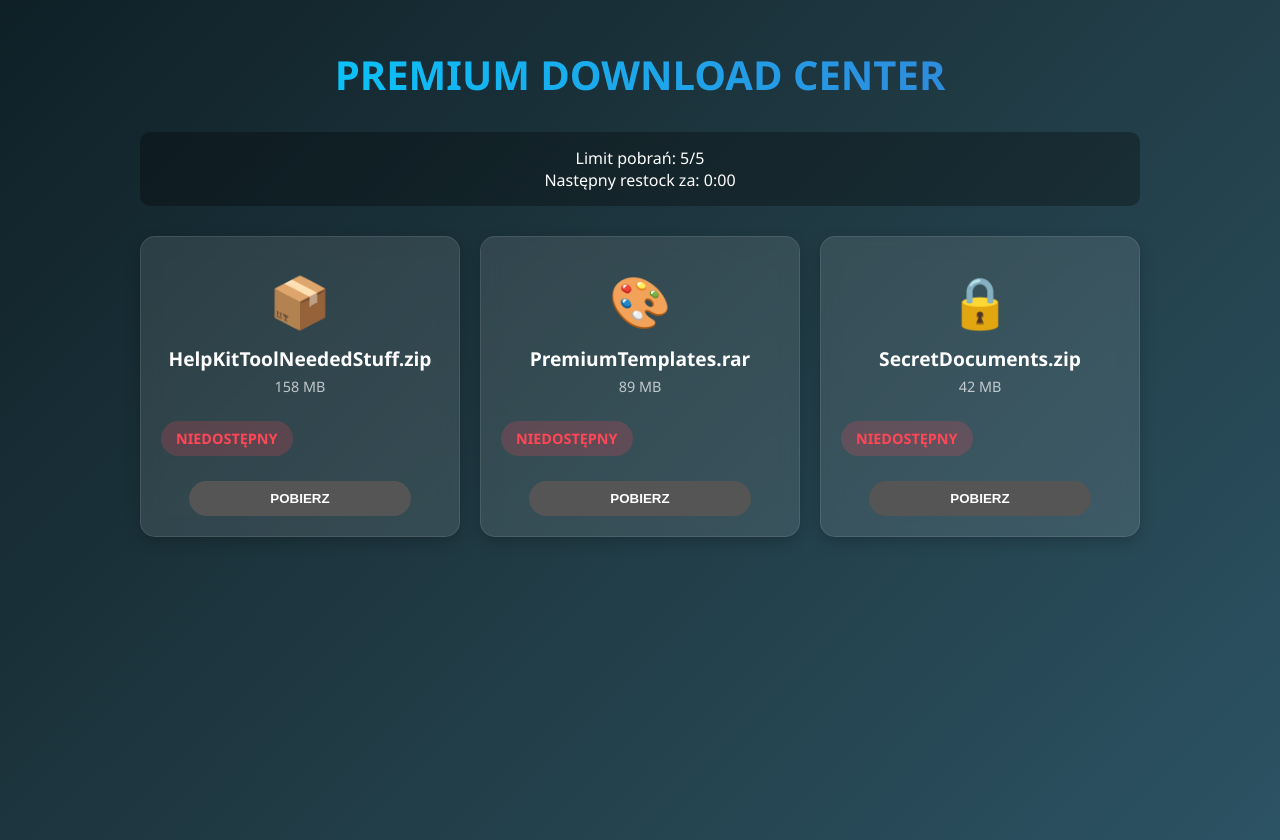
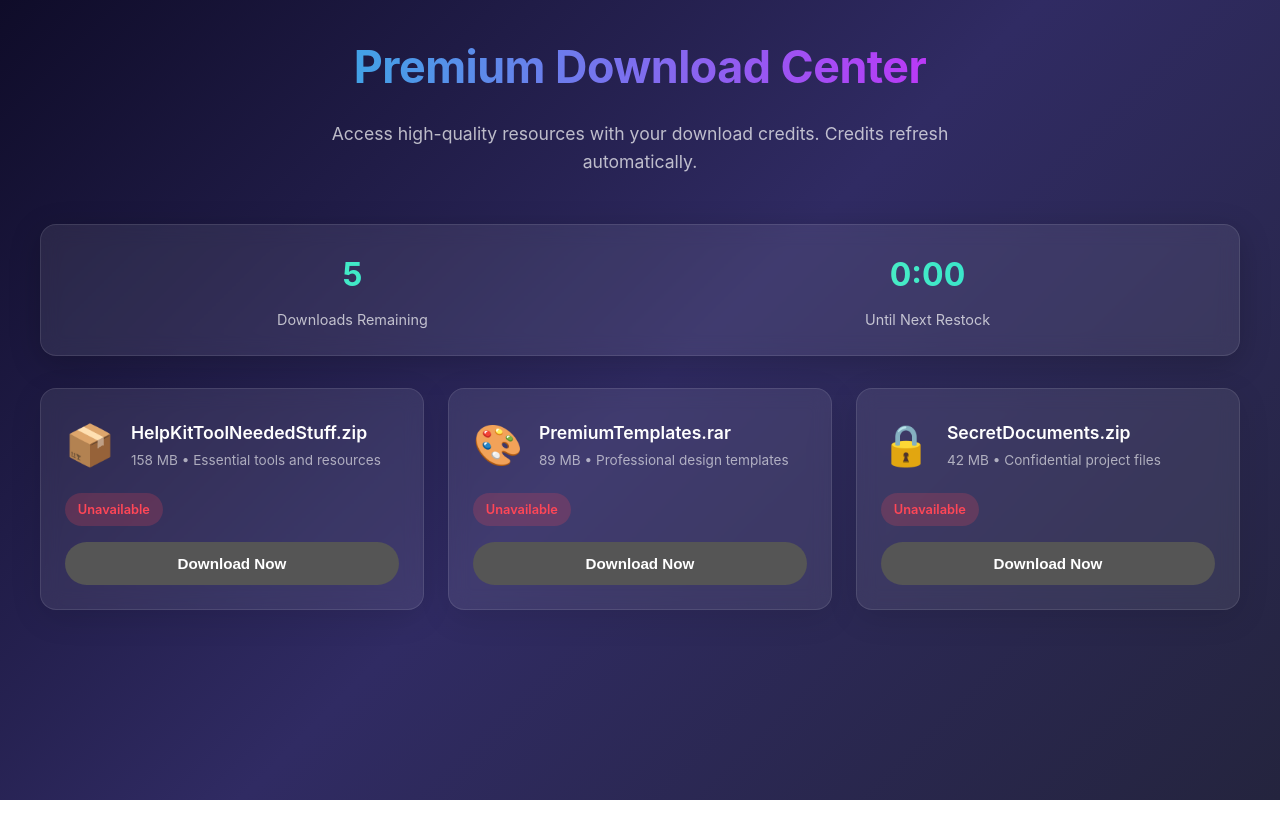
Before and after one commit to sus11243323/labuub, a plain HTML site: page index.html in a window 1280 px wide. After the commit the page ends 800 px from the top, so only its background shows below. Drawn offline with Linux system fonts and the light colour scheme; no server answers.

Commit message:
Update index.html213

```diff
--- a/index.html
+++ b/index.html
@@ -1,211 +1,289 @@
 <!DOCTYPE html>
-<html lang="pl">
+<html lang="en">
 <head>
     <meta charset="UTF-8">
     <meta name="viewport" content="width=device-width, initial-scale=1.0">
-    <title>🔥 MULTI-FILE DOWNLOAD CENTER 🔥</title>
+    <title>🚀 Premium Download Center 🚀</title>
     <style>
         :root {
-            --primary: #6c5ce7;
-            --secondary: #a29bfe;
-            --success: #00b894;
-            --danger: #d63031;
-            --warning: #fdcb6e;
-            --dark: #2d3436;
-            --light: #f5f6fa;
+            --primary: #4361ee;
+            --secondary: #3a0ca3;
+            --success: #4cc9f0;
+            --danger: #f72585;
+            --dark: #1a1a2e;
+            --light: #f8f9fa;
+            --card-bg: rgba(255, 255, 255, 0.08);
+        }
+
+        * {
+            box-sizing: border-box;
+            margin: 0;
+            padding: 0;
         }
 
         body {
-            font-family: 'Segoe UI', system-ui, sans-serif;
-            background: linear-gradient(135deg, #0f2027, #203a43, #2c5364);
+            font-family: 'Inter', -apple-system, BlinkMacSystemFont, sans-serif;
+            background: linear-gradient(135deg, #0f0c29, #302b63, #24243e);
             min-height: 100vh;
-            margin: 0;
-            padding: 20px;
             color: white;
+            padding: 2rem;
+            line-height: 1.6;
         }
 
         .container {
-            max-width: 1000px;
+            max-width: 1200px;
             margin: 0 auto;
         }
 
+        header {
+            text-align: center;
+            margin-bottom: 3rem;
+        }
+
         h1 {
+            font-size: 2.8rem;
+            margin-bottom: 1rem;
+            background: linear-gradient(90deg, #00dbde, #fc00ff);
+            -webkit-background-clip: text;
+            background-clip: text;
+            color: transparent;
+            letter-spacing: -0.5px;
+        }
+
+        .subtitle {
+            color: rgba(255, 255, 255, 0.7);
+            font-size: 1.1rem;
+            max-width: 700px;
+            margin: 0 auto;
+        }
+
+        .stats-card {
+            background: var(--card-bg);
+            backdrop-filter: blur(10px);
+            border-radius: 16px;
+            padding: 1.5rem;
+            margin-bottom: 2rem;
+            display: flex;
+            justify-content: space-between;
+            align-items: center;
+            border: 1px solid rgba(255, 255, 255, 0.1);
+            box-shadow: 0 8px 32px rgba(0, 0, 0, 0.2);
+        }
+
+        .stat-item {
             text-align: center;
-            font-size: 2.5rem;
-            margin-bottom: 30px;
-            background: linear-gradient(90deg, #00d2ff, #3a7bd5);
+            flex: 1;
+        }
+
+        .stat-value {
+            font-size: 2rem;
+            font-weight: 700;
+            background: linear-gradient(90deg, #72ffb6, #10d3d9);
             -webkit-background-clip: text;
             background-clip: text;
             color: transparent;
         }
 
+        .stat-label {
+            font-size: 0.9rem;
+            color: rgba(255, 255, 255, 0.7);
+            margin-top: 0.5rem;
+        }
+
         .files-grid {
             display: grid;
             grid-template-columns: repeat(auto-fill, minmax(300px, 1fr));
-            gap: 20px;
+            gap: 1.5rem;
         }
 
         .file-card {
-            background: rgba(255, 255, 255, 0.1);
+            background: var(--card-bg);
             backdrop-filter: blur(10px);
-            border-radius: 15px;
-            padding: 20px;
-            box-shadow: 0 5px 15px rgba(0, 0, 0, 0.2);
+            border-radius: 16px;
+            padding: 1.5rem;
+            box-shadow: 0 8px 32px rgba(0, 0, 0, 0.1);
             border: 1px solid rgba(255, 255, 255, 0.1);
-            transition: all 0.3s ease;
+            transition: all 0.3s cubic-bezier(0.25, 0.8, 0.25, 1);
+            display: flex;
+            flex-direction: column;
         }
 
         .file-card:hover {
             transform: translateY(-5px);
-            box-shadow: 0 10px 25px rgba(0, 0, 0, 0.3);
+            box-shadow: 0 12px 40px rgba(0, 0, 0, 0.2);
+            border-color: rgba(255, 255, 255, 0.2);
+        }
+
+        .file-header {
+            display: flex;
+            align-items: center;
+            margin-bottom: 1rem;
         }
 
         .file-icon {
-            font-size: 50px;
-            text-align: center;
-            margin: 10px 0;
+            font-size: 2.5rem;
+            margin-right: 1rem;
+            flex-shrink: 0;
+        }
+
+        .file-info {
+            flex: 1;
         }
 
         .file-name {
-            font-size: 1.2rem;
-            font-weight: bold;
-            margin-bottom: 5px;
-            text-align: center;
+            font-weight: 600;
+            font-size: 1.1rem;
+            margin-bottom: 0.2rem;
+            word-break: break-word;
         }
 
         .file-size {
-            color: rgba(255, 255, 255, 0.7);
-            text-align: center;
-            margin-bottom: 15px;
-            font-size: 0.9rem;
+            color: rgba(255, 255, 255, 0.6);
+            font-size: 0.85rem;
         }
 
-        .status {
-            display: inline-block;
-            padding: 8px 15px;
-            border-radius: 50px;
-            font-weight: bold;
-            margin: 10px auto;
-            font-size: 0.9rem;
-            text-align: center;
-            width: fit-content;
+        .file-status {
+            margin-top: auto;
         }
 
-        .available {
-            background: rgba(0, 255, 128, 0.2);
-            color: #00ff80;
+        .status-badge {
+            display: inline-block;
+            padding: 0.4rem 0.8rem;
+            border-radius: 50px;
+            font-size: 0.8rem;
+            font-weight: 600;
+            margin-bottom: 1rem;
         }
 
-        .unavailable {
+        .status-available {
+            background: rgba(46, 213, 115, 0.2);
+            color: #2ed573;
+        }
+
+        .status-unavailable {
             background: rgba(255, 71, 87, 0.2);
             color: #ff4757;
         }
 
-        .download-btn {
-            display: block;
-            padding: 10px 20px;
-            background: linear-gradient(90deg, #00d2ff, #3a7bd5);
-            color: white;
-            border: none;
+        .btn {
+            display: inline-flex;
+            align-items: center;
+            justify-content: center;
+            padding: 0.8rem 1.5rem;
             border-radius: 50px;
-            font-weight: bold;
+            font-weight: 600;
             cursor: pointer;
             transition: all 0.3s;
-            text-align: center;
-            margin: 15px auto 0;
-            width: 80%;
+            border: none;
+            outline: none;
+            width: 100%;
+            font-size: 0.95rem;
         }
 
-        .download-btn:hover {
-            transform: translateY(-2px);
-            box-shadow: 0 5px 15px rgba(0, 210, 255, 0.4);
+        .btn-primary {
+            background: linear-gradient(90deg, #4361ee, #3a0ca3);
+            color: white;
         }
 
-        .download-btn:disabled {
+        .btn-primary:hover {
+            transform: translateY(-2px);
+            box-shadow: 0 5px 15px rgba(67, 97, 238, 0.4);
+        }
+
+        .btn-primary:disabled {
             background: #555;
             cursor: not-allowed;
             transform: none !important;
             box-shadow: none !important;
         }
 
-        .restock-info {
-            color: rgba(255, 255, 255, 0.7);
-            font-size: 0.8rem;
+        .cooldown-info {
+            color: rgba(255, 255, 255, 0.6);
+            font-size: 0.85rem;
             text-align: center;
-            margin-top: 10px;
+            margin-top: 0.5rem;
         }
 
-        .pay-btn {
-            background: linear-gradient(90deg, #fdcb6e, #e17055);
-            margin-top: 10px;
+        .progress-container {
+            width: 100%;
+            height: 6px;
+            background: rgba(255, 255, 255, 0.1);
+            border-radius: 3px;
+            margin-top: 1rem;
+            overflow: hidden;
         }
 
-        .pay-btn:hover {
-            box-shadow: 0 5px 15px rgba(253, 203, 110, 0.4);
+        .progress-bar {
+            height: 100%;
+            background: linear-gradient(90deg, #4cc9f0, #4361ee);
+            border-radius: 3px;
+            transition: width 0.3s ease;
         }
 
-        .global-stats {
-            background: rgba(0, 0, 0, 0.3);
-            border-radius: 10px;
-            padding: 15px;
-            margin-bottom: 30px;
-            text-align: center;
+        @media (max-width: 768px) {
+            .stats-card {
+                flex-direction: column;
+                gap: 1.5rem;
+            }
+
+            h1 {
+                font-size: 2rem;
+            }
         }
     </style>
 </head>
 <body>
     <div class="container">
-        <h1>PREMIUM DOWNLOAD CENTER</h1>
+        <header>
+            <h1>Premium Download Center</h1>
+            <p class="subtitle">Access high-quality resources with your download credits. Credits refresh automatically.</p>
+        </header>
 
-        <div class="global-stats">
-            <div>Limit pobrań: <span id="globalDownloadsLeft">5</span>/5</div>
-            <div id="globalRestockInfo">Następny restock za: <span id="restockTimer">60:00</span></div>
+        <div class="stats-card">
+            <div class="stat-item">
+                <div class="stat-value" id="downloadsLeft">5</div>
+                <div class="stat-label">Downloads Remaining</div>
+            </div>
+            <div class="stat-item">
+                <div class="stat-value" id="restockTimer">60:00</div>
+                <div class="stat-label">Until Next Restock</div>
+            </div>
         </div>
 
         <div class="files-grid" id="filesContainer">
-            <!-- Karty plików będą generowane tutaj -->
+            <!-- File cards will be generated here -->
         </div>
     </div>
 
     <script>
-        // Konfiguracja
+        // Configuration
         const config = {
             files: [
-                { name: "HelpKitToolNeededStuff.zip", size: "158 MB", icon: "📦" },
-                { name: "PremiumTemplates.rar", size: "89 MB", icon: "🎨" },
-                { name: "SecretDocuments.zip", size: "42 MB", icon: "🔒" },
+                { name: "HelpKitToolNeededStuff.zip", size: "158 MB", icon: "📦", description: "Essential tools and resources" },
+                { name: "PremiumTemplates.rar", size: "89 MB", icon: "🎨", description: "Professional design templates" },
+                { name: "SecretDocuments.zip", size: "42 MB", icon: "🔒", description: "Confidential project files" },
             ],
-            price: 2,
-            cooldownHours: 1, // Restock co 1 godzinę
-            maxDownloads: 5   // Maksymalnie 5 pobrań
+            cooldownHours: 1, // Restock every 1 hour
+            maxDownloads: 5   // Max 5 downloads
         };
 
-        // Stan aplikacji
+        // App state
         let state = {
             downloadsLeft: localStorage.getItem('downloadsLeft') || config.maxDownloads,
-            lastDownloadTime: localStorage.getItem('lastDownloadTime') || 0,
-            files: {}
+            lastDownloadTime: localStorage.getItem('lastDownloadTime') || 0
         };
 
-        // Inicjalizacja
+        // Initialize the app
         async function init() {
-            // Inicjalizacja stanu dla każdego pliku
-            config.files.forEach(file => {
-                state.files[file.name] = {
-                    available: true,
-                    lastDownloadTime: 0
-                };
-            });
-
             updateGlobalUI();
             renderFiles();
             startRestockTimer();
 
-            // Sprawdzaj dostępność co 30 sekund
+            // Check file availability every 30 seconds
             setInterval(checkFilesAvailability, 30000);
         }
 
-        // Renderowanie kart plików
+        // Render file cards
         async function renderFiles() {
             const container = document.getElementById("filesContainer");
             container.innerHTML = "";
@@ -217,7 +295,7 @@
             }
         }
 
-        // Tworzenie karty pliku
+        // Create a file card element
         function createFileCard(file, exists) {
             const card = document.createElement("div");
             card.className = "file-card";
@@ -225,47 +303,48 @@
             const isAvailable = exists && state.downloadsLeft > 0;
             const cooldownEnd = state.lastDownloadTime + (config.cooldownHours * 60 * 60 * 1000);
             const timeLeft = cooldownEnd - Date.now();
+            const progressPercent = Math.max(0, Math.min(100, 100 - (timeLeft / (config.cooldownHours * 60 * 60 * 1000) * 100)));
 
             card.innerHTML = `
-                <div class="file-icon">${file.icon}</div>
-                <div class="file-name">${file.name}</div>
-                <div class="file-size">${file.size}</div>
-
-                <div class="status ${isAvailable ? 'available' : 'unavailable'}">
-                    ${isAvailable ? 'DOSTĘPNY' : 'NIEDOSTĘPNY'}
+                <div class="file-header">
+                    <div class="file-icon">${file.icon}</div>
+                    <div class="file-info">
+                        <div class="file-name">${file.name}</div>
+                        <div class="file-size">${file.size} • ${file.description}</div>
+                    </div>
                 </div>
 
-                <button class="download-btn"
+                <div class="file-status">
+                    <div class="status-badge ${isAvailable ? 'status-available' : 'status-unavailable'}">
+                        ${isAvailable ? 'Available' : 'Unavailable'}
+                    </div>
+                </div>
+
+                <button class="btn btn-primary"
                         ${isAvailable ? '' : 'disabled'}
                         data-filename="${file.name}">
-                    POBIERZ
+                    Download Now
                 </button>
 
                 ${state.downloadsLeft <= 0 ? `
-                    <div class="restock-info">
-                        ${timeLeft > 0 ?
-                            `Restock za: ${formatTime(timeLeft)}` :
-                            'Kliknij aby odświeżyć'}
+                    <div class="cooldown-info">
+                        Next restock in: ${formatTime(timeLeft)}
                     </div>
-                    <button class="download-btn pay-btn" data-filename="${file.name}">
-                        ZAPŁAĆ $${config.price} ZA RESTOCK
-                    </button>
+                    <div class="progress-container">
+                        <div class="progress-bar" style="width: ${progressPercent}%"></div>
+                    </div>
                 ` : ''}
             `;
 
             return card;
         }
 
-        // Sprawdza dostępność plików
+        // Check if files are available
         async function checkFilesAvailability() {
-            for (const file of config.files) {
-                const exists = await checkFileExists(file.name);
-                state.files[file.name].available = exists;
-            }
             renderFiles();
         }
 
-        // Sprawdza czy plik istnieje
+        // Check if a file exists
         async function checkFileExists(filename) {
             try {
                 const response = await fetch(filename, { method: 'HEAD' });
@@ -275,19 +354,19 @@
             }
         }
 
-        // Formatuje czas (mm:ss)
+        // Format time (mm:ss)
         function formatTime(ms) {
             const minutes = Math.floor((ms % (1000 * 60 * 60)) / (1000 * 60));
             const seconds = Math.floor((ms % (1000 * 60)) / 1000);
             return `${Math.max(0, minutes)}:${Math.max(0, seconds).toString().padStart(2, '0')}`;
         }
 
-        // Aktualizacja globalnego UI
+        // Update global UI elements
         function updateGlobalUI() {
-            document.getElementById("globalDownloadsLeft").textContent = state.downloadsLeft;
+            document.getElementById("downloadsLeft").textContent = state.downloadsLeft;
         }
 
-        // Timer restocku
+        // Restock timer
         function startRestockTimer() {
             setInterval(() => {
                 const cooldownEnd = state.lastDownloadTime + (config.cooldownHours * 60 * 60 * 1000);
@@ -304,14 +383,14 @@
             }, 1000);
         }
 
-        // Obsługa kliknięć
+        // Handle clicks
         document.addEventListener("click", async (e) => {
-            // Pobieranie pliku
-            if (e.target.classList.contains("download-btn") && !e.target.classList.contains("pay-btn")) {
+            // File download
+            if (e.target.classList.contains("btn-primary") && !e.target.disabled) {
                 const filename = e.target.getAttribute("data-filename");
 
                 if (state.downloadsLeft > 0) {
-                    // Prawdziwe pobieranie
+                    // Actual download
                     const link = document.createElement("a");
                     link.href = filename;
                     link.download = filename;
@@ -319,7 +398,7 @@
                     link.click();
                     document.body.removeChild(link);
 
-                    // Aktualizacja stanu
+                    // Update state
                     state.downloadsLeft--;
                     state.lastDownloadTime = Date.now();
                     localStorage.setItem('downloadsLeft', state.downloadsLeft);
@@ -329,26 +408,9 @@
                     renderFiles();
                 }
             }
-
-            // Płatność za restock
-            if (e.target.classList.contains("pay-btn")) {
-                if (confirm(`Czy na pewno chcesz zapłacić $${config.price} za natychmiastowy restock?`)) {
-                    // Symulacja płatności
-                    alert(`Płatność $${config.price} zakończona sukcesem!`);
-
-                    // Restock
-                    state.downloadsLeft = config.maxDownloads;
-                    state.lastDownloadTime = 0;
-                    localStorage.setItem('downloadsLeft', state.downloadsLeft);
-                    localStorage.setItem('lastDownloadTime', 0);
-
-                    updateGlobalUI();
-                    renderFiles();
-                }
-            }
         });
 
-        // Start aplikacji
+        // Start the app
         init();
     </script>
 </body>
```
